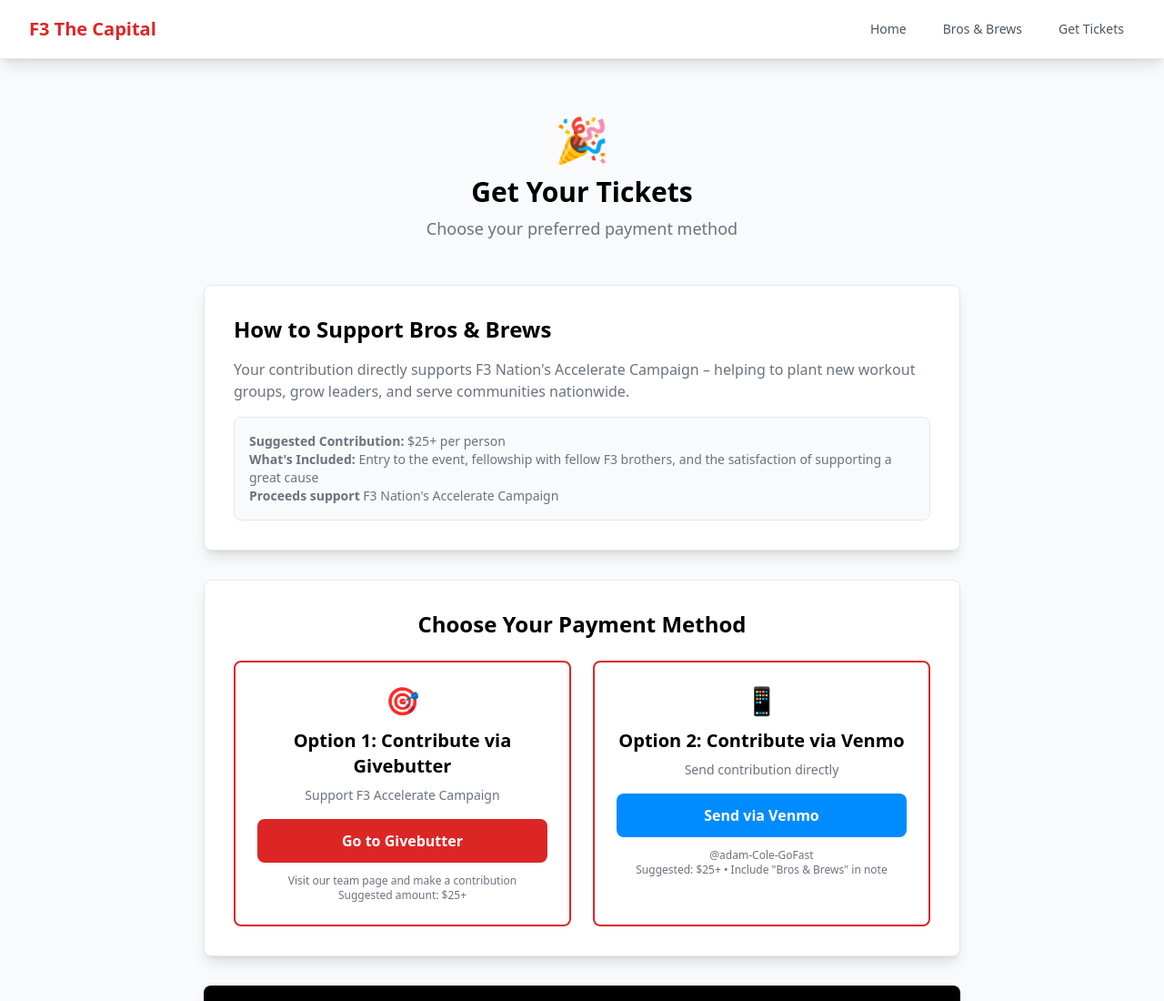
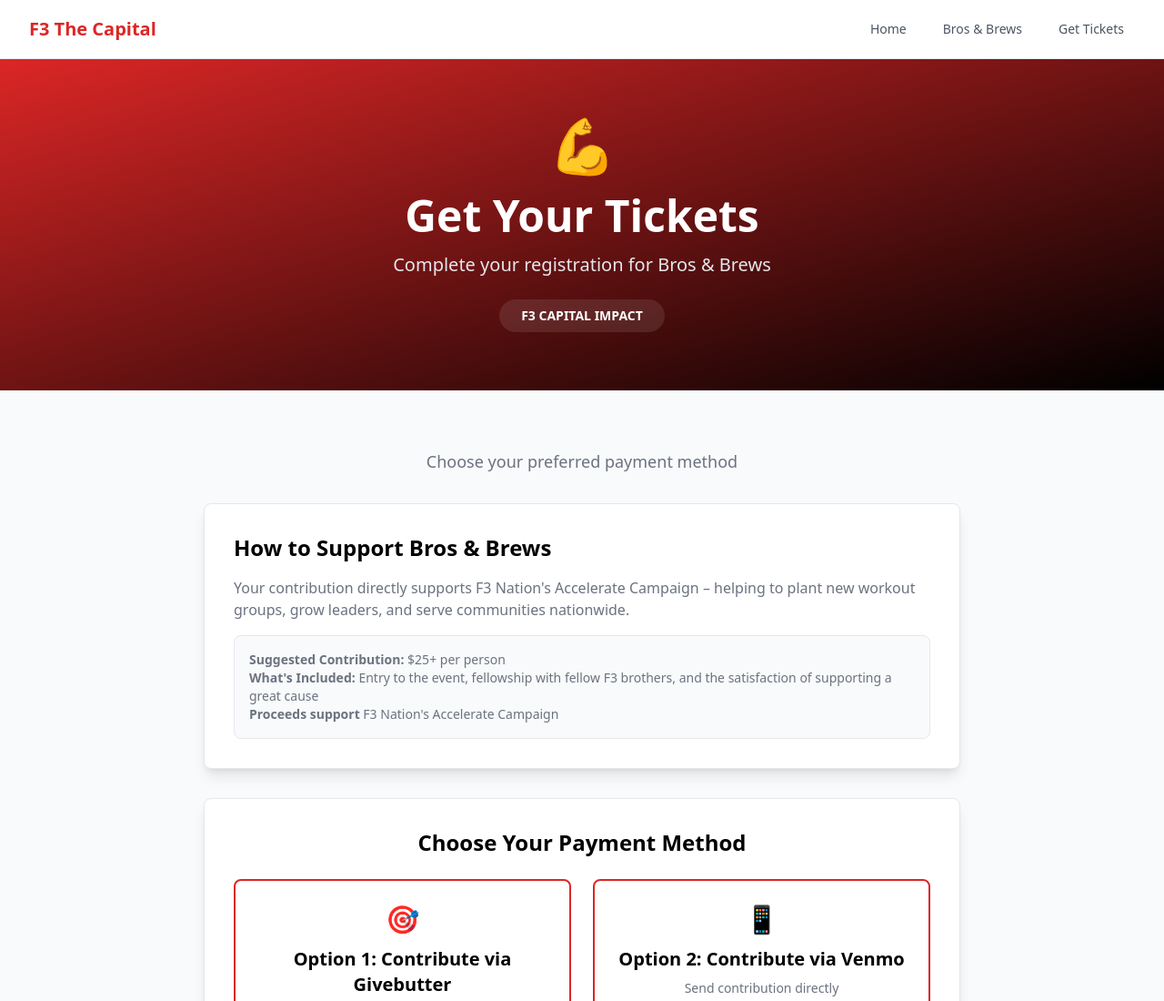
Before and after one commit to Ignite-Strategies/f3capital-landing, a website: page pages/getickets.html in a window 1280 px wide. Shown: the top 1100 px of the page at 91% size. Drawn offline with nearby package versions, Linux system fonts and the light colour scheme.

Commit message:
Add hero banner to getickets page and reduce white space on brosandbrews page

```diff
--- a/pages/getickets.html
+++ b/pages/getickets.html
@@ -25,13 +25,25 @@
     <!-- Navigation -->
     <div id="nav-placeholder"></div>
 
+    <!-- Hero Banner -->
+    <section class="bg-gradient-to-br from-f3-red to-f3-black text-white py-16">
+        <div class="max-w-7xl mx-auto px-4 sm:px-6 lg:px-8 text-center">
+            <div class="text-6xl mb-6">💪</div>
+            <h1 class="text-4xl md:text-5xl font-bold mb-4">Get Your Tickets</h1>
+            <p class="text-xl text-gray-200 max-w-2xl mx-auto">
+                Complete your registration for Bros & Brews
+            </p>
+            <div class="mt-6 inline-block bg-white/10 backdrop-blur-sm px-6 py-2 rounded-full">
+                <p class="text-sm font-semibold">F3 CAPITAL IMPACT</p>
+            </div>
+        </div>
+    </section>
+
     <!-- Get Tickets - Payment Options -->
     <section class="py-16">
         <div class="max-w-4xl mx-auto px-4 sm:px-6 lg:px-8">
-            <!-- Header -->
-            <div class="text-center mb-12">
-                <div class="text-5xl mb-4">🎉</div>
-                <h1 class="text-3xl font-bold text-f3-black mb-2">Get Your Tickets</h1>
+            <!-- Welcome Message -->
+            <div class="text-center mb-8">
                 <p class="text-lg text-f3-slate" id="welcome-message">Choose your preferred payment method</p>
             </div>
 
```
